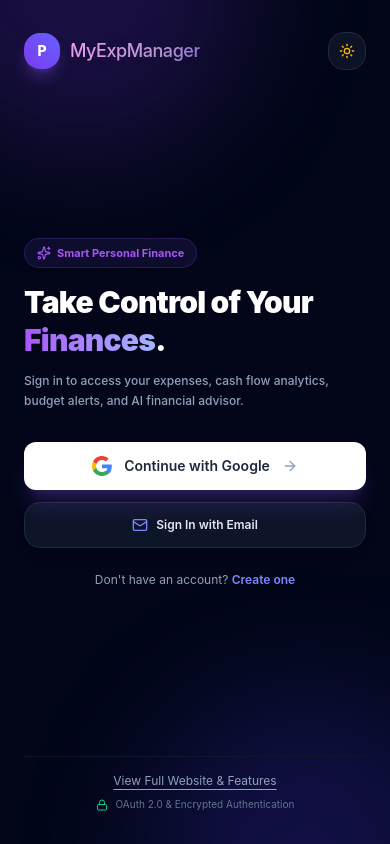
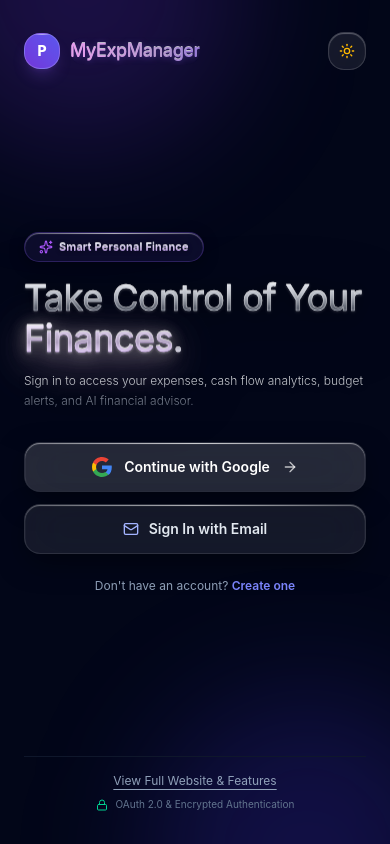
Before and after one commit to asim770/Exp-Manager-Frontend, a React (Vite) app: page / in a window 390 px wide. Built offline with nearby package versions, Linux system fonts and the light colour scheme.

Commit message:
fix mobile

```diff
--- a/src/components/MobileLoginView.jsx
+++ b/src/components/MobileLoginView.jsx
@@ -27,14 +27,15 @@ const MobileLoginView = ({ onSwitchToLanding }) => {
       {/* Top Bar */}
       <div className="flex items-center justify-between z-10 pt-2">
         <div className="flex items-center gap-2.5">
-          <div className="w-9 h-9 rounded-2xl bg-gradient-to-tr from-brand-600 to-indigo-500 flex items-center justify-center text-white font-extrabold shadow-lg shadow-brand-500/30 text-sm">
-            P
+          <div className="relative w-9 h-9 rounded-2xl bg-gradient-to-tr from-brand-600/90 to-indigo-500/90 border border-white/20 flex items-center justify-center text-white font-extrabold shadow-lg shadow-brand-500/20 backdrop-blur-md overflow-hidden text-sm">
+            <div className="absolute top-0 inset-x-0 h-px bg-gradient-to-r from-transparent via-white/50 to-transparent pointer-events-none" />
+            <span className="relative z-10">P</span>
           </div>
           <GradientText
             colors={["#5227FF", "#FF9FFC", "#B497CF"]}
             animationSpeed={8}
             showBorder={false}
-            className="text-lg font-black tracking-tight"
+            className="text-lg font-black tracking-tight landing-glass-brand"
           >
             MyExpManager
           </GradientText>
@@ -42,7 +43,7 @@ const MobileLoginView = ({ onSwitchToLanding }) => {
 
         <button
           onClick={toggleTheme}
-          className="p-2.5 rounded-2xl bg-slate-900/80 border border-slate-800 text-slate-400 hover:text-white transition-colors cursor-pointer"
+          className="p-2.5 rounded-2xl bg-white/[0.08] hover:bg-white/[0.15] border border-white/15 text-slate-300 hover:text-white backdrop-blur-xl shadow-[inset_0_1px_1px_rgba(255,255,255,0.3)] transition-colors cursor-pointer"
           aria-label="Toggle theme"
         >
           {theme === 'dark' ? <Sun className="w-4 h-4 text-amber-400" /> : <Moon className="w-4 h-4 text-indigo-400" />}
@@ -53,27 +54,29 @@ const MobileLoginView = ({ onSwitchToLanding }) => {
       <div className="flex-1 flex flex-col justify-center py-8 z-10 max-w-sm mx-auto w-full">
 
         {/* Floating Tag */}
-        <div className="inline-flex items-center gap-1.5 px-3 py-1.5 rounded-full bg-brand-500/10 border border-brand-500/20 text-[11px] font-bold text-brand-400 w-fit mb-4 backdrop-blur-md">
+        <div className="relative inline-flex items-center gap-1.5 px-3.5 py-1.5 rounded-full bg-white/[0.06] dark:bg-brand-950/40 border border-white/15 dark:border-brand-500/25 text-[11px] font-semibold w-fit mb-4 backdrop-blur-xl shadow-[0_4px_16px_rgba(0,0,0,0.3),inset_0_1px_1px_rgba(255,255,255,0.35)] overflow-hidden">
+          <div className="absolute top-0 inset-x-0 h-px bg-gradient-to-r from-transparent via-white/50 to-transparent pointer-events-none" />
           <Sparkles className="w-3.5 h-3.5 text-brand-400" />
-          <span>Smart Personal Finance</span>
+          <span className="glass-text-badge">Smart Personal Finance</span>
         </div>
 
         {/* Headline */}
-        <h1 className="text-3xl sm:text-4xl font-black tracking-tight leading-tight mb-3">
+        <h1 className="text-4xl sm:text-5xl font-normal tracking-[-0.015em] leading-[1.12] mb-3 glass-text-hero select-none">
           Take Control of Your{' '}
-          <span className="bg-gradient-to-r from-brand-400 to-indigo-300 bg-clip-text text-transparent">
+          <span className="glass-text-accent">
             Finances
           </span>
           .
         </h1>
-        <p className="text-xs text-slate-400 leading-relaxed mb-8 font-medium">
+        <p className="glass-text-sub text-xs sm:text-sm max-w-sm leading-relaxed mb-8 font-light">
           Sign in to access your expenses, cash flow analytics, budget alerts, and AI financial advisor.
         </p>
 
         {/* Action Buttons */}
         <div className="space-y-3 mb-6">
           <GoogleAuthButton
-            className="w-full py-3.5 text-sm font-bold rounded-2xl shadow-xl shadow-brand-500/20"
+            variant="glass"
+            className="w-full py-3.5 text-sm font-bold rounded-2xl"
             buttonText="Continue with Google"
             onSuccess={() => {
               window.location.href = '/dashboard';
@@ -83,9 +86,10 @@ const MobileLoginView = ({ onSwitchToLanding }) => {
           <button
             type="button"
             onClick={() => openAuth('LOGIN')}
-            className="w-full py-3.5 px-4 rounded-2xl bg-slate-900/90 border border-slate-800 hover:bg-slate-850 text-slate-200 font-semibold text-xs transition-colors flex items-center justify-center gap-2 cursor-pointer shadow-lg"
+            className="group relative w-full inline-flex items-center justify-center gap-2.5 px-6 py-3.5 rounded-2xl bg-white/[0.08] hover:bg-white/[0.16] text-slate-200 hover:text-white border border-white/10 hover:border-white/35 font-semibold text-sm transition-all duration-300 backdrop-blur-xl shadow-[0_10px_30px_-5px_rgba(0,0,0,0.5),inset_0_1px_1px_rgba(255,255,255,0.35)] hover:-translate-y-0.5 active:scale-[0.99] cursor-pointer overflow-hidden"
           >
-            <Mail className="w-4 h-4 text-indigo-400" />
+            <div className="absolute top-0 inset-x-0 h-px bg-gradient-to-r from-transparent via-white/50 to-transparent pointer-events-none" />
+            <Mail className="w-4 h-4 text-indigo-300 group-hover:text-indigo-200 transition-colors" />
             <span>Sign In with Email</span>
           </button>
         </div>
--- a/src/index.css
+++ b/src/index.css
@@ -372,7 +372,7 @@ select:-webkit-autofill:focus {
   -webkit-background-clip: text;
   background-clip: text;
   -webkit-text-fill-color: transparent;
-  -webkit-text-stroke: 0.9px rgba(255, 255, 255, 0.42);
+  -webkit-text-stroke: 0.5px rgba(255, 255, 255, 0.4);
   filter:
     drop-shadow(0 -1px 0px rgba(255, 255, 255, 0.95))
     drop-shadow(0 1px 1px rgba(255, 255, 255, 0.25))
@@ -380,25 +380,38 @@ select:-webkit-autofill:focus {
     drop-shadow(0 14px 28px rgba(0, 0, 0, 0.5));
 }
 
+@media (min-width: 640px) {
+  .glass-text-hero {
+    -webkit-text-stroke: 0.9px rgba(255, 255, 255, 0.42);
+  }
+}
 
 .glass-text-accent {
-  font-weight: 200;
+  font-weight: 400;
   background: linear-gradient(
     180deg,
-    rgba(255, 255, 255, 0.95) 0%,
-    rgba(243, 232, 255, 0.65) 15%,
-    rgba(216, 180, 254, 0.2) 45%,
-    rgba(192, 132, 252, 0.15) 65%,
-    rgba(216, 180, 254, 0.42) 86%,
-    rgba(255, 255, 255, 0.75) 100%
+    #ffffff 0%,
+    rgba(243, 232, 255, 0.72) 12%,
+    rgba(216, 180, 254, 0.32) 40%,
+    rgba(192, 132, 252, 0.22) 60%,
+    rgba(216, 180, 254, 0.55) 86%,
+    rgba(255, 255, 255, 0.85) 100%
   );
   -webkit-background-clip: text;
   background-clip: text;
   -webkit-text-fill-color: transparent;
+  -webkit-text-stroke: 0.5px rgba(235, 210, 255, 0.4);
   filter:
-    drop-shadow(0 -1px 0.5px rgba(255, 255, 255, 0.7))
-    drop-shadow(0 3px 10px rgba(0, 0, 0, 0.45))
-    drop-shadow(0 0 16px rgba(192, 132, 252, 0.25));
+    drop-shadow(0 -1px 0px rgba(255, 255, 255, 0.95))
+    drop-shadow(0 1px 1px rgba(255, 255, 255, 0.25))
+    drop-shadow(0 3px 8px rgba(0, 0, 0, 0.65))
+    drop-shadow(0 10px 22px rgba(168, 85, 247, 0.35));
+}
+
+@media (min-width: 640px) {
+  .glass-text-accent {
+    -webkit-text-stroke: 0.85px rgba(235, 210, 255, 0.45);
+  }
 }
 
 .glass-text-sub {
@@ -412,6 +425,24 @@ select:-webkit-autofill:focus {
   background-clip: text;
   -webkit-text-fill-color: transparent;
   filter: drop-shadow(0 1px 3px rgba(0, 0, 0, 0.4));
+}
+
+.glass-text-badge {
+  font-weight: 600;
+  letter-spacing: 0.015em;
+  background: linear-gradient(
+    180deg,
+    #ffffff 0%,
+    rgba(240, 245, 255, 0.9) 25%,
+    rgba(216, 180, 254, 0.75) 65%,
+    rgba(196, 181, 253, 0.9) 100%
+  );
+  -webkit-background-clip: text;
+  background-clip: text;
+  -webkit-text-fill-color: transparent;
+  filter:
+    drop-shadow(0 -0.5px 0.5px rgba(255, 255, 255, 0.8))
+    drop-shadow(0 1px 2px rgba(0, 0, 0, 0.45));
 }
 
 .landing-glass-brand > div {
@@ -457,3 +488,16 @@ select:-webkit-autofill:focus {
     drop-shadow(0 -0.5px 0.5px rgba(255, 255, 255, 0.8))
     drop-shadow(0 1px 3px rgba(109, 40, 217, 0.25));
 }
+
+:root:not(.dark) .glass-text-badge {
+  background: linear-gradient(
+    180deg,
+    rgba(15, 23, 42, 0.95) 0%,
+    rgba(109, 40, 217, 0.85) 60%,
+    rgba(124, 58, 237, 0.95) 100%
+  );
+  -webkit-background-clip: text;
+  background-clip: text;
+  -webkit-text-fill-color: transparent;
+  filter: drop-shadow(0 1px 1px rgba(255, 255, 255, 0.6));
+}
--- a/src/pages/LandingPage.jsx
+++ b/src/pages/LandingPage.jsx
@@ -152,8 +152,10 @@ const LandingPage = () => {
             duration={0.7}
             ease="power3.out"
           >
-            <div className="inline-flex items-center gap-1.5 px-3.5 py-1.5 rounded-full bg-brand-50 dark:bg-brand-950/60 border border-brand-200/50 dark:border-brand-900/60 text-[11px] font-bold text-brand-600 dark:text-brand-400 mb-6 backdrop-blur-md shadow-sm">
-              <ShieldCheck className="w-4 h-4 text-emerald-500" /> Multi-User Finance Hub • Google Authentication
+            <div className="relative inline-flex items-center gap-1.5 px-3.5 py-1.5 rounded-full bg-white/[0.06] dark:bg-brand-950/40 border border-white/15 dark:border-brand-500/25 text-[11px] font-semibold mb-6 backdrop-blur-xl shadow-[0_4px_16px_rgba(0,0,0,0.3),inset_0_1px_1px_rgba(255,255,255,0.35)] overflow-hidden">
+              <div className="absolute top-0 inset-x-0 h-px bg-gradient-to-r from-transparent via-white/50 to-transparent pointer-events-none" />
+              <ShieldCheck className="w-4 h-4 text-emerald-400" />
+              <span className="glass-text-badge">Multi-User Finance Hub • Google Authentication</span>
             </div>
           </AnimatedContent>
 
```
